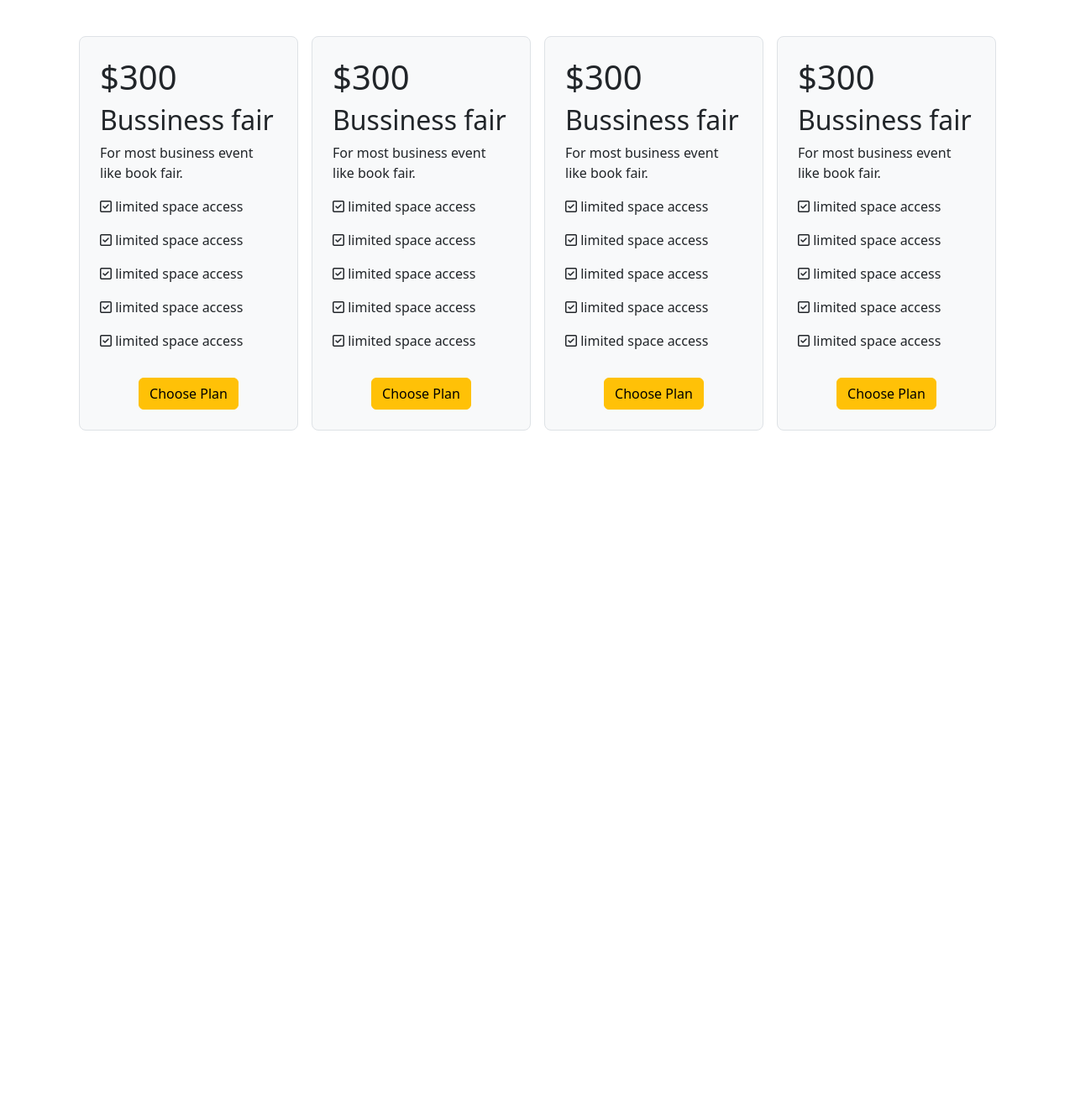
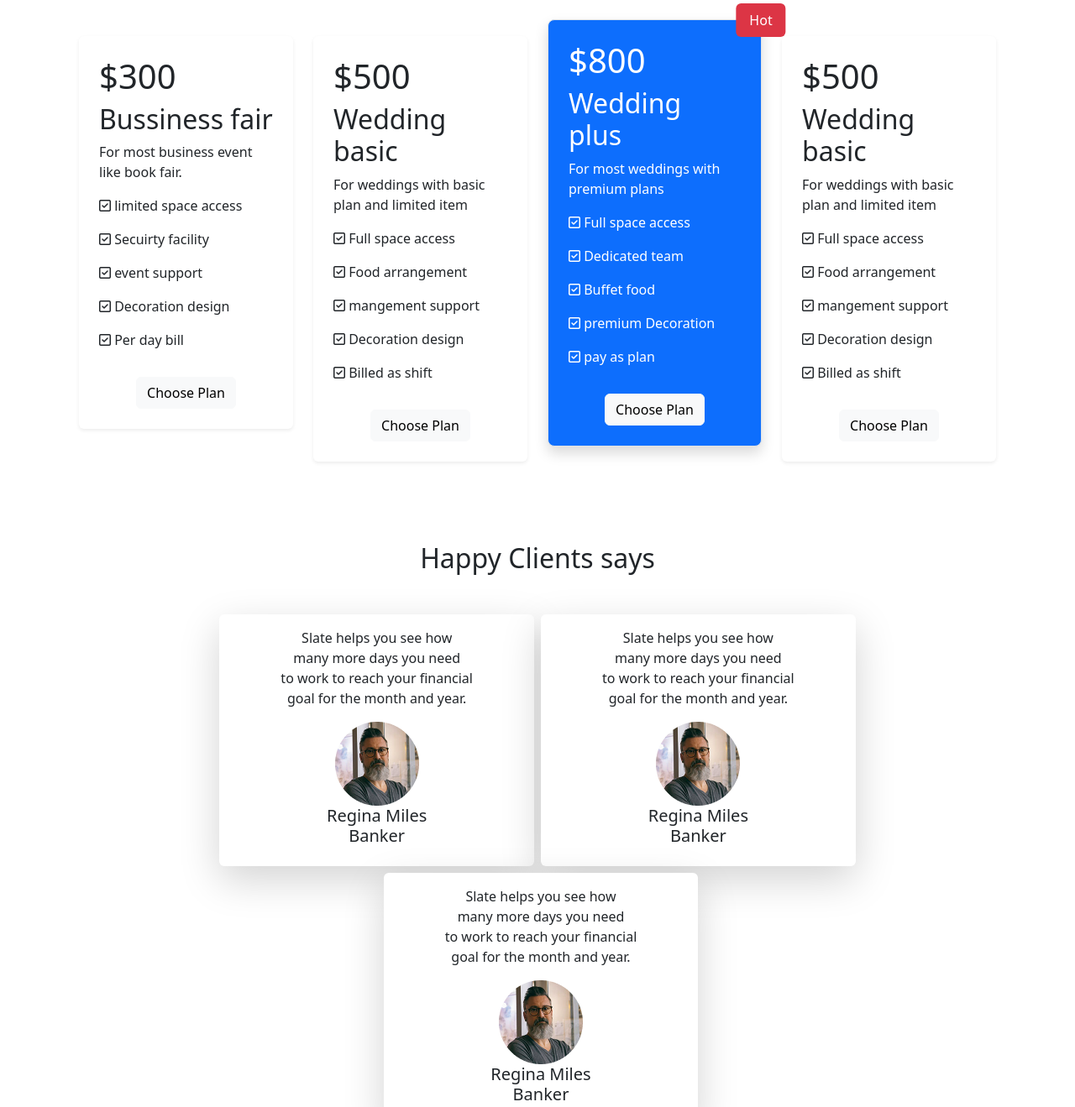
Before and after one commit to mohi14/abacus-convention, a plain HTML site: page index.html in a window 1280 px wide. Shown: the part 1207-2526 px from the top of the page at 84% size. Before the commit the page ends 1720 px from the top, so only its background shows below. Drawn offline with nearby package versions, Linux system fonts and the light colour scheme.

Commit message:
clint part added

```diff
--- a/index.html
+++ b/index.html
@@ -147,64 +147,69 @@
         <h1 class="text-center fw-bold">Our Package</h1>
         <div class="mt-5">
             <div class="container" style="margin-top: 100px;">
-                <div class="row g-3">
+                <div class="row g-4">
                     <div class="col-lg-3">
-                        <div class="p-4 border rounded-3 bg-light">
+                        <div class="p-4  shadow-sm p-3 mb-5 bg-body rounded rounded">
                             <h1> $300</h1>
                             <h2>Bussiness fair</h2>
                             <p>For most business event like book fair.</p>
                             <p><i class="fa-regular fa-square-check"></i> limited space access</p>
-                            <p><i class="fa-regular fa-square-check"></i> limited space access</p>
-                            <p><i class="fa-regular fa-square-check"></i> limited space access</p>
-                            <p><i class="fa-regular fa-square-check"></i> limited space access</p>
-                            <p><i class="fa-regular fa-square-check"></i> limited space access</p>
+                            <p><i class="fa-regular fa-square-check"></i> Secuirty facility</p>
+                            <p><i class="fa-regular fa-square-check"></i> event support</p>
+                            <p><i class="fa-regular fa-square-check"></i> Decoration design</p>
+                            <p><i class="fa-regular fa-square-check"></i> Per day bill</p>
                             <div class="text-center pt-3">
-                                <a href="" class="btn btn-warning">Choose Plan</a>
+                                <a href="" class="btn btn-light">Choose Plan</a>
                             </div>
                         </div>
                     </div>
                     <div class="col-lg-3">
-                        <div class="p-4 border rounded-3 bg-light">
-                            <h1> $300</h1>
-                            <h2>Bussiness fair</h2>
-                            <p>For most business event like book fair.</p>
-                            <p><i class="fa-regular fa-square-check"></i> limited space access</p>
-                            <p><i class="fa-regular fa-square-check"></i> limited space access</p>
-                            <p><i class="fa-regular fa-square-check"></i> limited space access</p>
-                            <p><i class="fa-regular fa-square-check"></i> limited space access</p>
-                            <p><i class="fa-regular fa-square-check"></i> limited space access</p>
+                        <div class="p-4  shadow-sm p-3 mb-5 bg-body rounded">
+                            <h1> $500</h1>
+                            <h2>Wedding basic</h2>
+                            <p>For weddings with basic plan
+                                and limited item</p>
+                            <p><i class="fa-regular fa-square-check"></i> Full space access</p>
+                            <p><i class="fa-regular fa-square-check"></i> Food arrangement</p>
+                            <p><i class="fa-regular fa-square-check"></i> mangement support</p>
+                            <p><i class="fa-regular fa-square-check"></i> Decoration design</p>
+                            <p><i class="fa-regular fa-square-check"></i> Billed as shift</p>
                             <div class="text-center pt-3">
-                                <a href="" class="btn btn-warning">Choose Plan</a>
+                                <a href="" class="btn btn-light">Choose Plan</a>
                             </div>
                         </div>
                     </div>
                     <div class="col-lg-3">
-                        <div class="p-4 border rounded-3 bg-light">
-                            <h1> $300</h1>
-                            <h2>Bussiness fair</h2>
-                            <p>For most business event like book fair.</p>
-                            <p><i class="fa-regular fa-square-check"></i> limited space access</p>
-                            <p><i class="fa-regular fa-square-check"></i> limited space access</p>
-                            <p><i class="fa-regular fa-square-check"></i> limited space access</p>
-                            <p><i class="fa-regular fa-square-check"></i> limited space access</p>
-                            <p><i class="fa-regular fa-square-check"></i> limited space access</p>
+                        <div class="p-4 border rounded-3 bg-primary text-white position-relative shadow p-3 mb-5  rounded"
+                            style=" margin-top: -20px;">
+                            <span
+                                class="bg-danger  rounded py-2 px-3 position-absolute top-0 start-100 translate-middle">Hot</span>
+                            <h1> $800</h1>
+                            <h2>Wedding plus</h2>
+                            <p>For most weddings with premium plans</p>
+                            <p><i class="fa-regular fa-square-check"></i> Full space access</p>
+                            <p><i class="fa-regular fa-square-check"></i> Dedicated team</p>
+                            <p><i class="fa-regular fa-square-check"></i> Buffet food</p>
+                            <p><i class="fa-regular fa-square-check"></i> premium Decoration</p>
+                            <p><i class="fa-regular fa-square-check"></i> pay as plan</p>
                             <div class="text-center pt-3">
-                                <a href="" class="btn btn-warning">Choose Plan</a>
+                                <a href="" class="btn btn-light">Choose Plan</a>
                             </div>
                         </div>
                     </div>
                     <div class="col-lg-3">
-                        <div class="p-4 border rounded-3 bg-light">
-                            <h1> $300</h1>
-                            <h2>Bussiness fair</h2>
-                            <p>For most business event like book fair.</p>
-                            <p><i class="fa-regular fa-square-check"></i> limited space access</p>
-                            <p><i class="fa-regular fa-square-check"></i> limited space access</p>
-                            <p><i class="fa-regular fa-square-check"></i> limited space access</p>
-                            <p><i class="fa-regular fa-square-check"></i> limited space access</p>
-                            <p><i class="fa-regular fa-square-check"></i> limited space access</p>
+                        <div class="p-4  shadow-sm p-3 mb-5 bg-body rounded">
+                            <h1> $500</h1>
+                            <h2>Wedding basic</h2>
+                            <p>For weddings with basic plan
+                                and limited item</p>
+                            <p><i class="fa-regular fa-square-check"></i> Full space access</p>
+                            <p><i class="fa-regular fa-square-check"></i> Food arrangement</p>
+                            <p><i class="fa-regular fa-square-check"></i> mangement support</p>
+                            <p><i class="fa-regular fa-square-check"></i> Decoration design</p>
+                            <p><i class="fa-regular fa-square-check"></i> Billed as shift</p>
                             <div class="text-center pt-3">
-                                <a href="" class="btn btn-warning">Choose Plan</a>
+                                <a href="" class="btn btn-light">Choose Plan</a>
                             </div>
                         </div>
                     </div>
@@ -216,6 +221,47 @@
     </section>
     <!-- package section end -->
 
+    <!-- happy client section start -->
+    <section class="mt-5">
+        <div class="container">
+            <h2 class="text-center mb-5">Happy Clients says</h2>
+            <div class="row gx-2 justify-content-center">
+                <div class="col-lg-4 bg-primary py-3 px-2 mb-2 text-center  rounded shadow-lg  bg-body">
+                    <p>Slate helps you see how <br>
+                        many more days you need <br>
+                        to work to reach your financial <br>
+                        goal for the month and year.</p>
+                    <img src="images/person 1.png" alt="" class="w-10">
+                    <h5>Regina Miles <br>
+                        Banker</h5>
+
+                </div>
+                <div class="col-lg-4 bg-primary py-3 px-3 text-center ms-2 mb-2  rounded shadow-lg  bg-body">
+                    <p>Slate helps you see how <br>
+                        many more days you need <br>
+                        to work to reach your financial <br>
+                        goal for the month and year.</p>
+                    <img src="images/person 1.png" alt="" class="w-10">
+                    <h5>Regina Miles <br>
+                        Banker</h5>
+
+                </div>
+                <div class="col-lg-4 bg-primary py-3 px-3 text-center ms-2 mb-2  rounded shadow-lg  bg-body">
+                    <p>Slate helps you see how <br>
+                        many more days you need <br>
+                        to work to reach your financial <br>
+                        goal for the month and year.</p>
+                    <img src="images/person 1.png" alt="" class="w-10">
+                    <h5>Regina Miles <br>
+                        Banker</h5>
+
+                </div>
+            </div>
+
+        </div>
+    </section>
+    <!-- happy client section end -->
+
     <script src="	https://cdn.jsdelivr.net/npm/bootstrap@5.2.0/dist/js/bootstrap.bundle.min.js"></script>
 </body>
 
```
